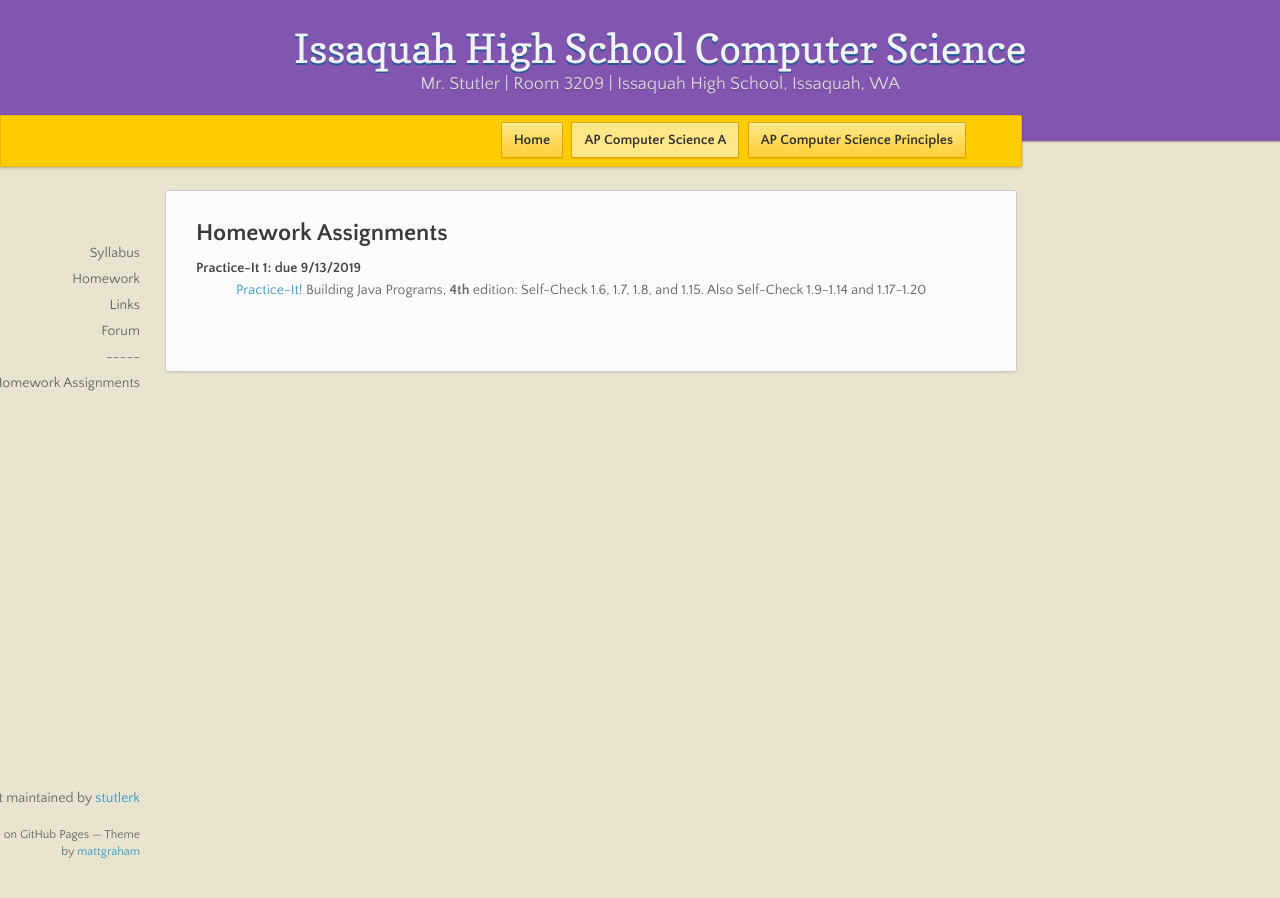
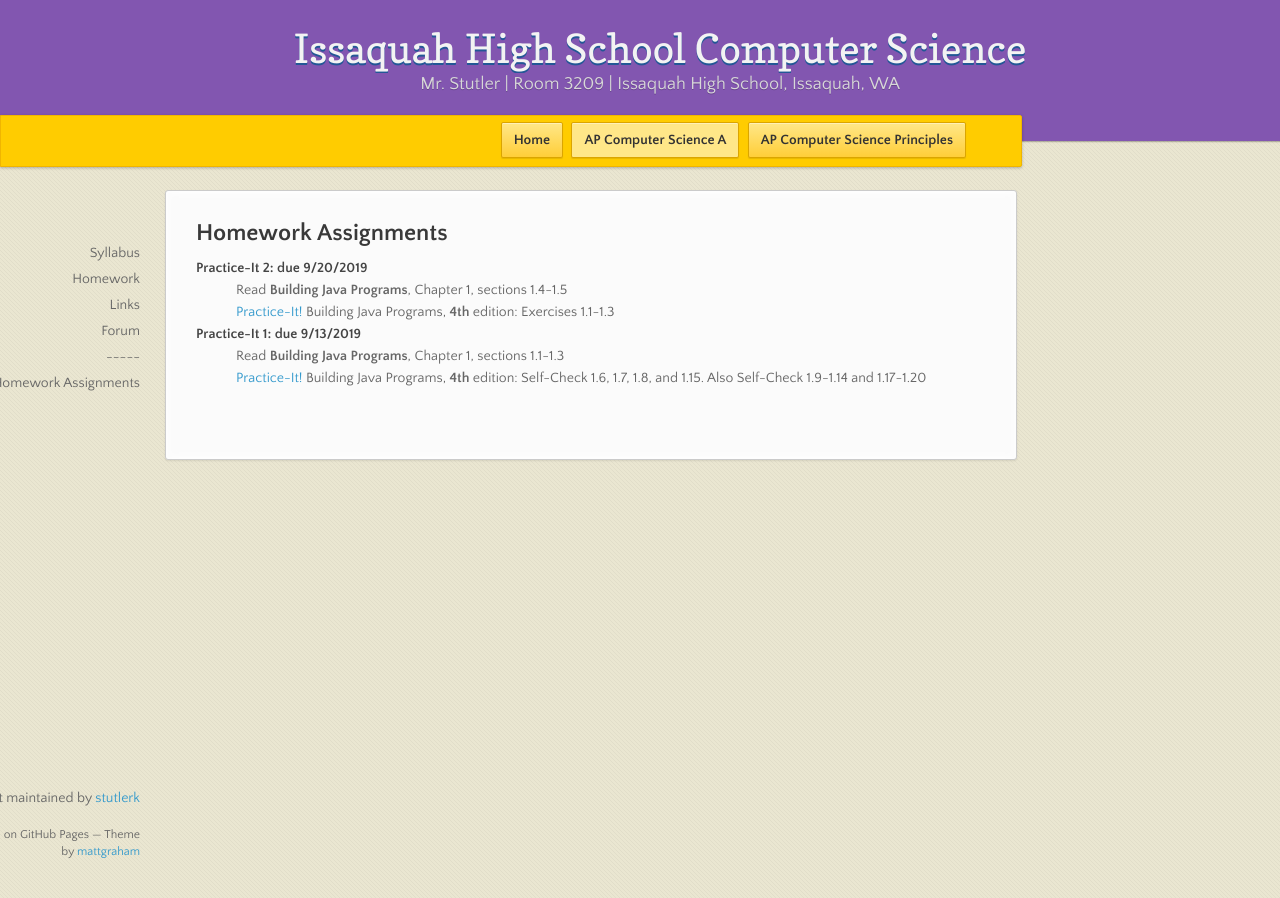
Before and after one commit to stutlerk/ihs-website, a Jekyll site: the page built from _apcsa/homework.html, in a window 1280 px wide. Built offline with Jekyll 4.4.1, drawn with Linux system fonts in a browser that asks for light colours; nearby versions of some CDN libraries.

Commit message:
Update homework.html

```diff
--- a/_apcsa/homework.html
+++ b/_apcsa/homework.html
@@ -11,7 +11,12 @@
     <dd><a href="https://issaquahwednet-my.sharepoint.com/personal/stutlerk_issaquah_wednet_edu/_layouts/15/guestaccess.aspx?docid=00f746ca063ec4fe89aaef3ed6d400941&authkey=AeHXKIjD7VBW10XG1QzwDCU">Computer history report assignment</a></dd>
     -->
 
+    <dt>Practice-It 2: due 9/20/2019</dt>
+    <dd>Read <b>Building Java Programs</b>, Chapter 1, sections 1.4-1.5</dd>
+    <dd><a href="https://practiceit.cs.washington.edu/" target="_blank">Practice-It!</a> Building Java Programs, <b>4th</b> edition: Exercises 1.1-1.3</dd>
+
     <dt>Practice-It 1: due 9/13/2019</dt>
+    <dd>Read <b>Building Java Programs</b>, Chapter 1, sections 1.1-1.3</dd>
     <dd><a href="https://practiceit.cs.washington.edu/" target="_blank">Practice-It!</a> Building Java Programs, <b>4th</b> edition: Self-Check 1.6, 1.7, 1.8, and 1.15. Also Self-Check 1.9-1.14 and 1.17-1.20</dd>
   </dl>
 </section>
```
